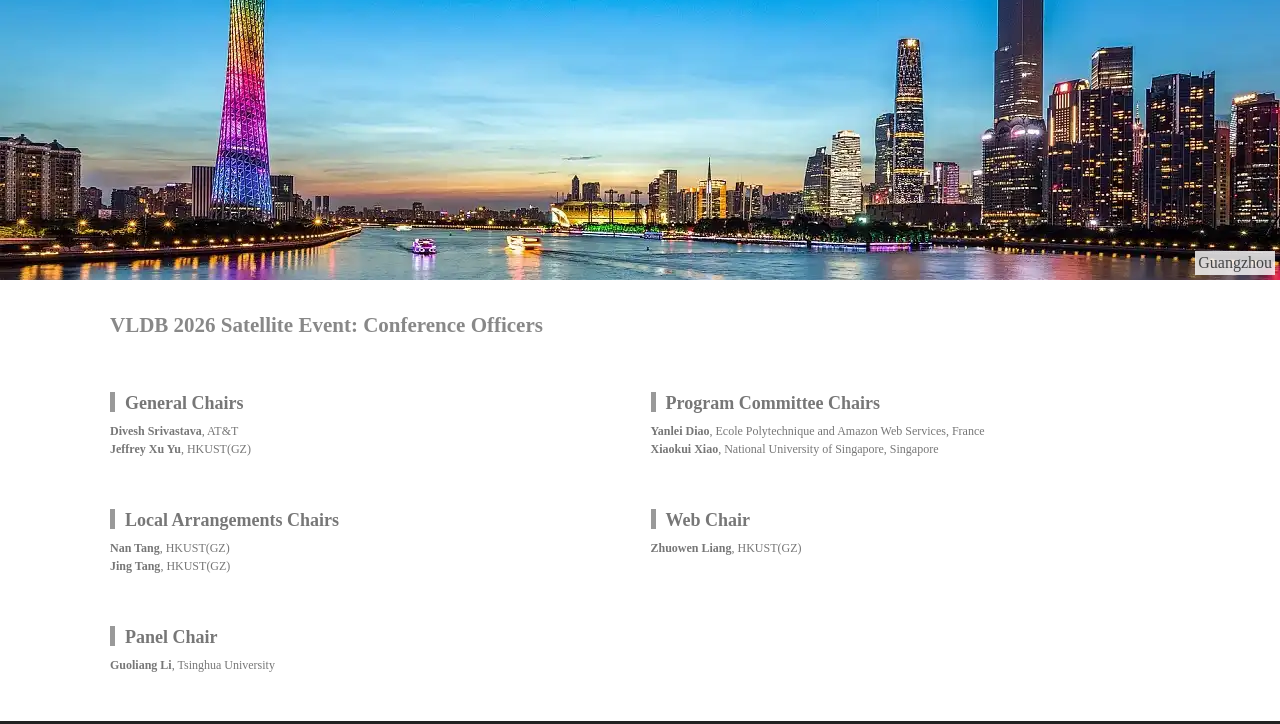
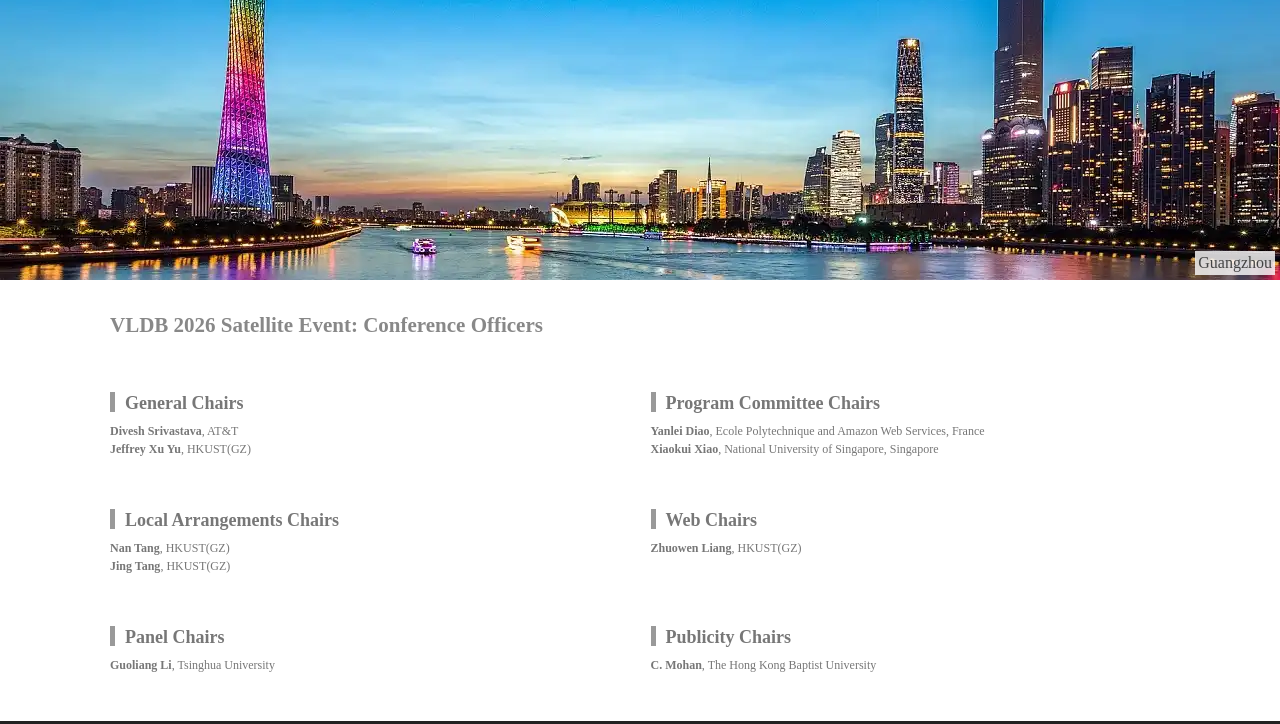
Before and after one commit to SetonLiang/vldb2026-satellite, a plain HTML site: page officers.html in a window 1280 px wide. Shown: the part 307-1031 px from the top of the page. Drawn offline with Linux system fonts and the light colour scheme; a web font is replaced by a local one.

Commit message:
Add Publicity Chairs and pluralize chair headings

```diff
--- a/officers.html
+++ b/officers.html
@@ -249,7 +249,7 @@
                 </div>
 
                 <div class="officer-block">
-                    <h4>Web Chair</h4>
+                    <h4>Web Chairs</h4>
 
                         <div>
                             <strong>Zhuowen Liang</strong>,
@@ -259,11 +259,21 @@
                 </div>
 
                 <div class="officer-block">
-                    <h4>Panel Chair</h4>
+                    <h4>Panel Chairs</h4>
 
                         <div>
                             <strong>Guoliang Li</strong>,
                             Tsinghua University
+                        </div>
+
+                </div>
+
+                <div class="officer-block">
+                    <h4>Publicity Chairs</h4>
+
+                        <div>
+                            <strong>C. Mohan</strong>,
+                            The Hong Kong Baptist University
                         </div>
 
                 </div>
```
Also changed, not shown: 1 other file.
